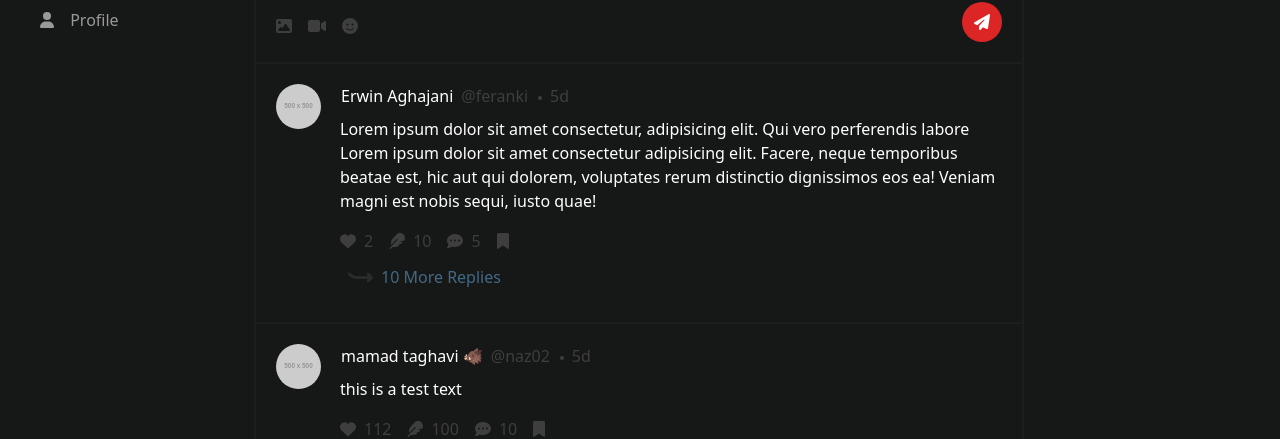
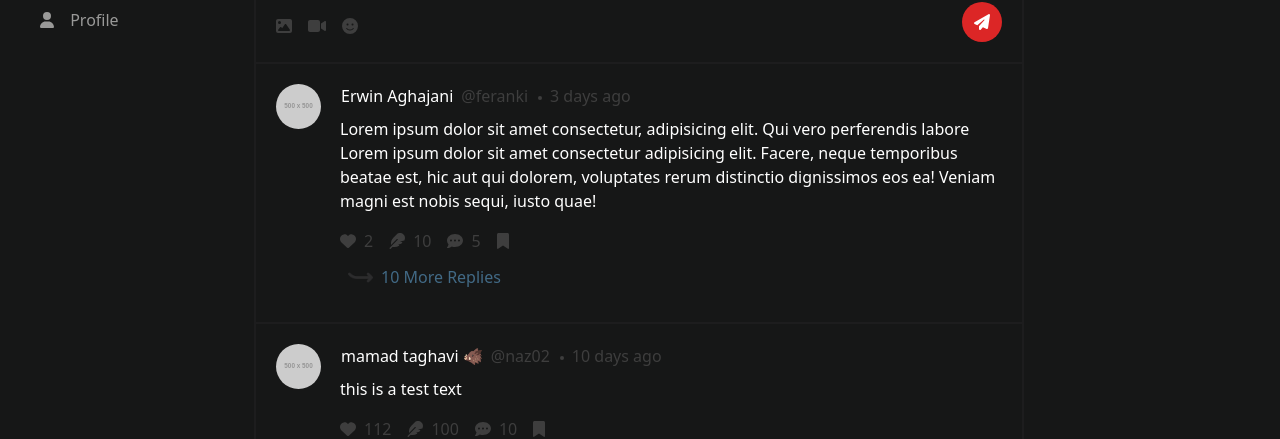
Before and after one commit to TronIsHere/eagler-socialmedia, a React (Vite) app: page /home in a window 1280 px wide. Shown: the part 208-647 px from the top of the page. Built offline with nearby package versions, Linux system fonts and the light colour scheme; no server answers.

Commit message:
added time

```diff
--- a/package.json
+++ b/package.json
@@ -19,6 +19,7 @@
     "firebase": "^10.1.0",
     "formik": "^2.4.2",
     "localforage": "^1.10.0",
+    "luxon": "^3.3.0",
     "match-sorter": "^6.3.1",
     "react": "^18.2.0",
     "react-dom": "^18.2.0",
@@ -32,6 +33,7 @@
     "yup": "^1.2.0"
   },
   "devDependencies": {
+    "@types/luxon": "^3.3.1",
     "@types/react": "^18.0.37",
     "@types/react-dom": "^18.0.11",
     "@typescript-eslint/eslint-plugin": "^5.59.0",
--- a/src/components/ui/userWrote.tsx
+++ b/src/components/ui/userWrote.tsx
@@ -11,8 +11,9 @@ import PostModel from "../../models/post";
 interface props {
   replies: number;
   post: PostModel;
+  imgSrc?: string;
 }
-const UserWroteColumn: FC<props> = ({ replies, post }) => {
+const UserWroteColumn: FC<props> = ({ replies, post, imgSrc }) => {
   return (
     <div className="border-b-2 border-whiteGray pb-8 p-5">
       <div className="flex">
@@ -26,10 +27,24 @@ const UserWroteColumn: FC<props> = ({ replies, post }) => {
           @{post.user.id}
         </span>
         <div className="bg-low-color-accent rounded-full w-1 h-1 custom-dot-margin"></div>
-        <div className="text-low-color-accent ml-2">5d</div>
+        <div className="text-low-color-accent ml-2">
+          {post.date.toRelativeCalendar()}
         </div>
+      </div>
+
       <div className="ml-16 -mt-3">
         <p className=" text-white preline">{post.content}</p>
+        <div className="">
+          <div className="flex ">
+            {imgSrc ? (
+              <img
+                src={imgSrc}
+                alt=""
+                width={500}
+                className="rounded-lg mt-5 cursor-pointer border-slightGray border-1 "
+              />
+            ) : null}
+          </div>
           <div className="flex mt-5 text-low-color-accent">
             <div className={"cursor-pointer -mt-1 hover:text-white"}>
               <FontAwesomeIcon icon={faHeart}></FontAwesomeIcon>
@@ -45,6 +60,7 @@ const UserWroteColumn: FC<props> = ({ replies, post }) => {
             </div>
             <div className={"cursor-pointer -mt-1 hover:text-white"}>
               <FontAwesomeIcon icon={faBookmark}></FontAwesomeIcon>
+            </div>
           </div>
         </div>
         {replies > 0 ? (
--- a/src/models/post.tsx
+++ b/src/models/post.tsx
@@ -1,3 +1,4 @@
+import { DateTime } from "luxon";
 import User from "./user";
 
 export default interface PostModel {
@@ -6,4 +7,5 @@ export default interface PostModel {
   comments: number;
   content: string;
   shared: number;
+  date: DateTime;
 }
--- a/src/state/slices/postSlice.ts
+++ b/src/state/slices/postSlice.ts
@@ -1,4 +1,5 @@
 import { createSlice, PayloadAction } from "@reduxjs/toolkit";
+import { DateTime } from "luxon";
 import PostModel from "../../models/post";
 import { RootState } from "../store";
 const initialState:PostModel[]=[      {
@@ -10,6 +11,7 @@ const initialState:PostModel[]=[      {
   },
   comments: 10,
   shared: 5,
+  date:DateTime.now().minus({days:3}),
   content:
     "Lorem ipsum dolor sit amet consectetur, adipisicing elit. Qui vero perferendis labore Lorem ipsum dolor sit amet consectetur adipisicing elit. Facere, neque temporibus beatae est, hic aut qui dolorem, voluptates rerum distinctio dignissimos eos ea! Veniam magni est nobis sequi, iusto quae!",
 },
@@ -20,6 +22,7 @@ const initialState:PostModel[]=[      {
     id: "naz02",
     avatar: "https://placehold.co/500x500?text=Hello+World2",
   },
+  date:DateTime.now().minus({days:10}),
   comments: 100,
   shared: 10,
   content: "this is a test text",
```
Also changed, not shown: 1 other file (tests, documents, lock files or other folders). Lines whose indentation alone changed are shown as unchanged.
